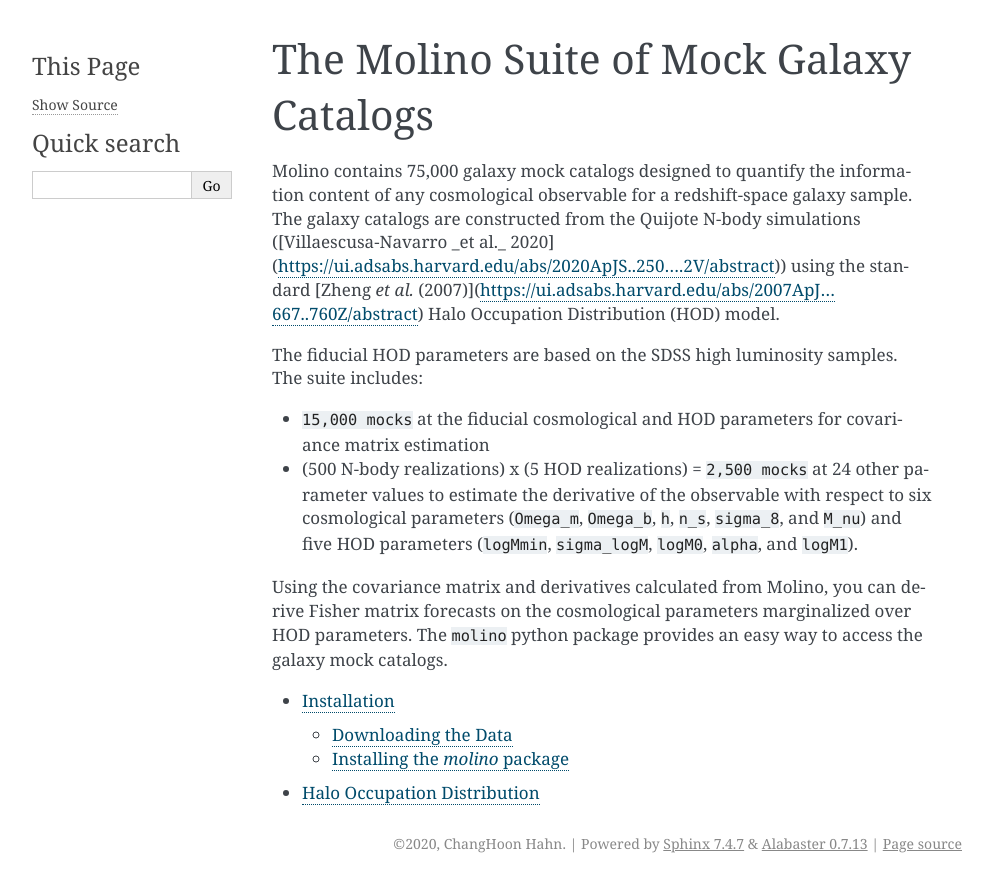
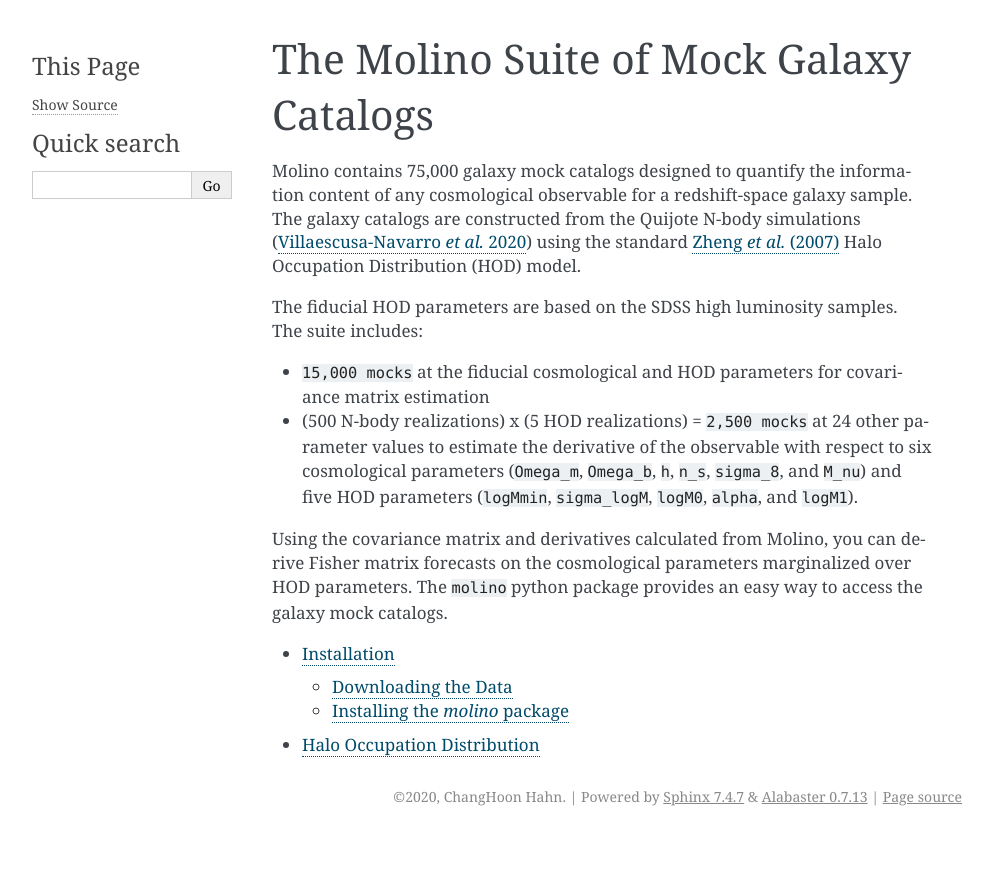
Before and after one commit to changhoonhahn/molino, a Sphinx documentation site: the page built from docs/index.rst, in a window 1280 px wide. Shown: the top 892 px of the page, without its empty margins (148-1141 px from the left). Built offline with Sphinx 7.4.7, drawn with Linux system fonts in a browser that asks for light colours; part of the change alters nothing that is shown.

Commit message:
fixed up hyperlinks in index.rst

```diff
--- a/docs/index.rst
+++ b/docs/index.rst
@@ -5,7 +5,17 @@
 
 The Molino Suite of Mock Galaxy Catalogs
 ========================================
-Molino contains 75,000 galaxy mock catalogs designed to quantify the information content of any cosmological observable for a redshift-space galaxy sample. The galaxy catalogs are constructed from the Quijote N-body simulations ([Villaescusa-Navarro _et al._ 2020](https://ui.adsabs.harvard.edu/abs/2020ApJS..250....2V/abstract)) using the standard [Zheng *et al.* (2007)](https://ui.adsabs.harvard.edu/abs/2007ApJ...667..760Z/abstract) Halo Occupation Distribution (HOD) model.
+Molino contains 75,000 galaxy mock catalogs designed to quantify
+the information content of any cosmological observable for a
+redshift-space galaxy sample. The galaxy catalogs are constructed
+from the Quijote N-body simulations (|text1|_) using the standard
+|zheng|_ Halo Occupation Distribution (HOD) model.
+
+.. _text1: https://ui.adsabs.harvard.edu/abs/2020ApJS..250....2V/abstract/
+.. |text1| replace:: Villaescusa-Navarro *et al.* 2020
+
+.. _zheng: https://ui.adsabs.harvard.edu/abs/2007ApJ...667..760Z/abstract/
+.. |zheng| replace:: Zheng *et al.* (2007)
 
 The fiducial HOD parameters are based on the SDSS high luminosity samples. The suite includes:
 
```
